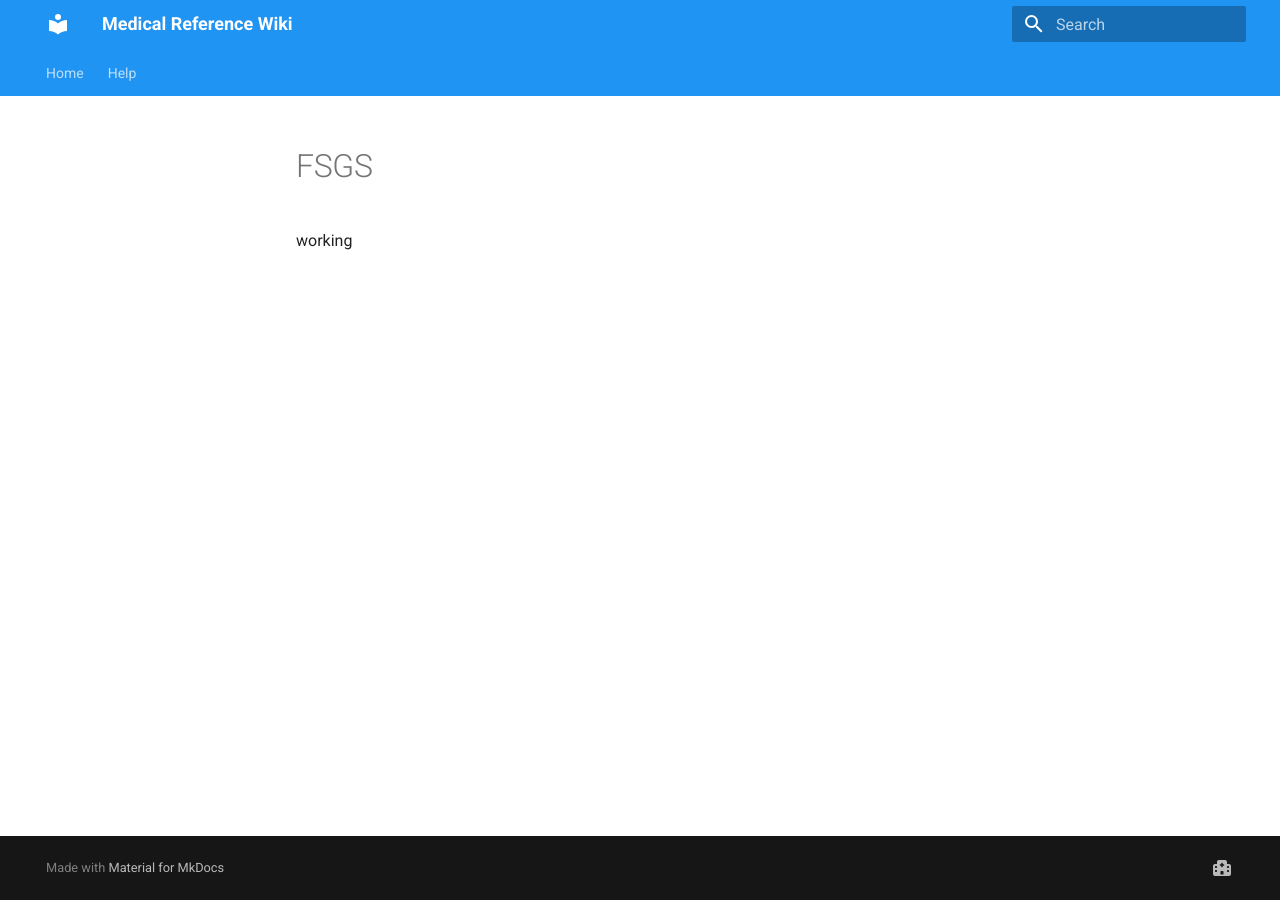
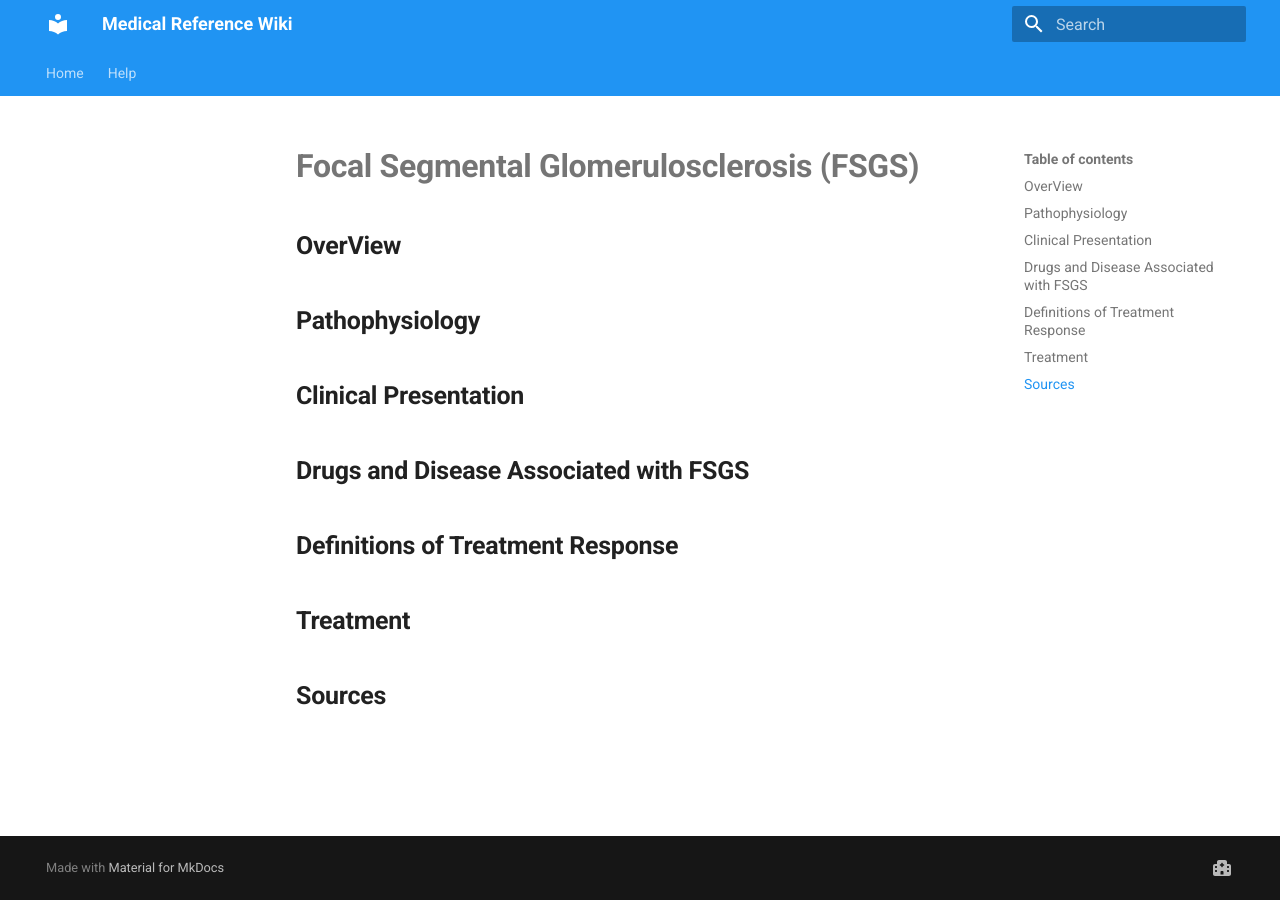
Before and after one commit to TTUNEPH2025/GN, an MkDocs documentation site: the page built from docs/FSGS.md, in a window 1280 px wide. Built offline with MkDocs 1.6.1 and Material for MkDocs 9.7.7, drawn with Linux system fonts in a browser that asks for light colours.

Commit message:
Update FSGS.md

```diff
--- a/docs/FSGS.md
+++ b/docs/FSGS.md
@@ -1 +1,8 @@
-working
+# **Focal Segmental Glomerulosclerosis (FSGS)**
+## **OverView**
+## **Pathophysiology**
+## **Clinical Presentation**
+## **Drugs and Disease Associated with FSGS**
+## **Definitions of Treatment Response**
+## **Treatment**
+## **Sources**
```
